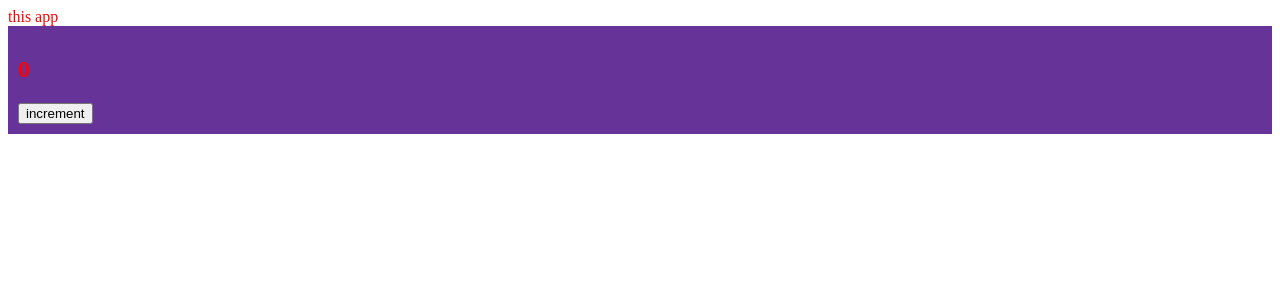
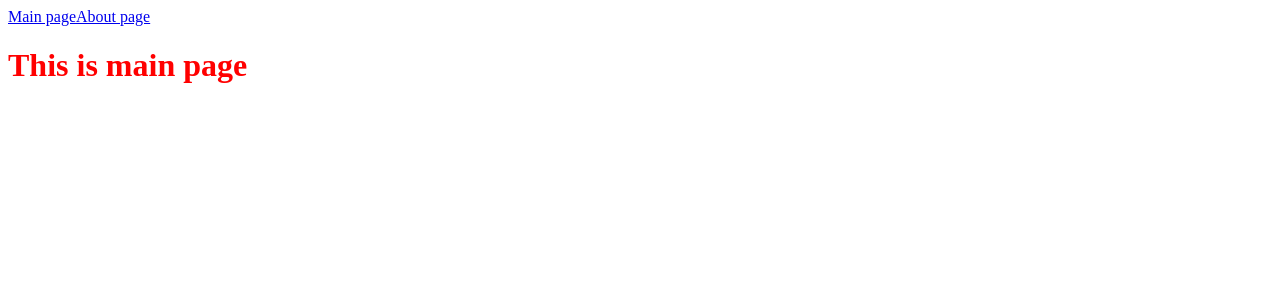
Before and after one commit to vongrax/project, a React app: page / in a window 1280 px wide. Shown: the top 300 px of the page. Built offline with nearby package versions, Linux system fonts and the light colour scheme.

Commit message:
feat: add router and create lazy

```diff
--- a/App.tsx
+++ b/App.tsx
@@ -1,12 +1,20 @@
-import React from 'react';
-import Counter from "./src/components/Counter";
+import React, {Suspense} from 'react';
 import "./index.scss"
+import {Link, Route, Routes} from "react-router-dom";
+import {MainPageAsync} from "./src/pages/MainPage/MainPage.async";
+import {AboutPageAsync} from "./src/pages/AboutPage/AboutPage.async";
 
 const App = () => {
     return (
         <div className="app">
-            this app
-           <Counter/>
+            <Link to={'/'}>Main page</Link>
+            <Link to={'/about'}>About page</Link>
+            <Suspense fallback={<div>Loading...</div>}>
+                <Routes>
+                    <Route path={'/'} element={<MainPageAsync/>}/>
+                    <Route path={'/about'} element={<AboutPageAsync/>}/>
+                </Routes>
+            </Suspense>
         </div>
     );
 };
--- a/package.json
+++ b/package.json
@@ -22,13 +22,14 @@
     "@types/node": "^20.6.0",
     "@types/react": "^17.0.39",
     "@types/react-dom": "^17.0.11",
+    "@types/react-router-dom": "^5.3.3",
     "@types/webpack": "^5.28.2",
     "@types/webpack-dev-server": "^4.7.2",
     "css-loader": "^6.8.1",
     "html-webpack-plugin": "^5.5.0",
     "mini-css-extract-plugin": "^2.5.3",
     "sass": "^1.68.0",
-    "sass-loader": "^13.3.2",
+     "sass-loader": "^13.3.2",
     "style-loader": "^3.3.3",
     "ts-loader": "^9.2.6",
     "ts-node": "^10.9.1",
@@ -39,6 +40,7 @@
   },
   "dependencies": {
     "react": "^17.0.2",
-    "react-dom": "^17.0.2"
+    "react-dom": "^17.0.2",
+    "react-router-dom": "^6.16.0"
   }
 }
--- a/src/index.tsx
+++ b/src/index.tsx
@@ -1,7 +1,10 @@
 import {render} from "react-dom";
 import App from "../App";
+import {BrowserRouter} from "react-router-dom";
 
 render(
-    <App/>,
+    <BrowserRouter>
+        <App/>
+    </BrowserRouter>,
     document.getElementById('root')
 )
--- /dev/null
+++ b/src/pages/AboutPage/AboutPage.async.tsx
@@ -0,0 +1,7 @@
+import {lazy} from "react";
+
+
+export const AboutPageAsync = lazy(() => new Promise((resolve) => {
+    // @ts-ignore
+    setTimeout(() => resolve(import('./AboutPage')),1500)
+}))
--- /dev/null
+++ b/src/pages/AboutPage/AboutPage.tsx
@@ -0,0 +1,11 @@
+import React from 'react';
+
+const AboutPage = () => {
+    return (
+        <div>
+            <h1> This is about page</h1>
+        </div>
+    );
+};
+
+export default AboutPage;
--- /dev/null
+++ b/src/pages/MainPage/MainPage.async.tsx
@@ -0,0 +1,3 @@
+import {lazy} from "react";
+
+export const MainPageAsync = lazy(() => import("./MainPage"))
--- /dev/null
+++ b/src/pages/MainPage/MainPage.tsx
@@ -0,0 +1,11 @@
+import React from 'react';
+
+const MainPage = () => {
+    return (
+        <div>
+            <h1>This is main page</h1>
+        </div>
+    );
+};
+
+export default MainPage;
```
Also changed, not shown: 2 other files (tests, documents, lock files or other folders).
